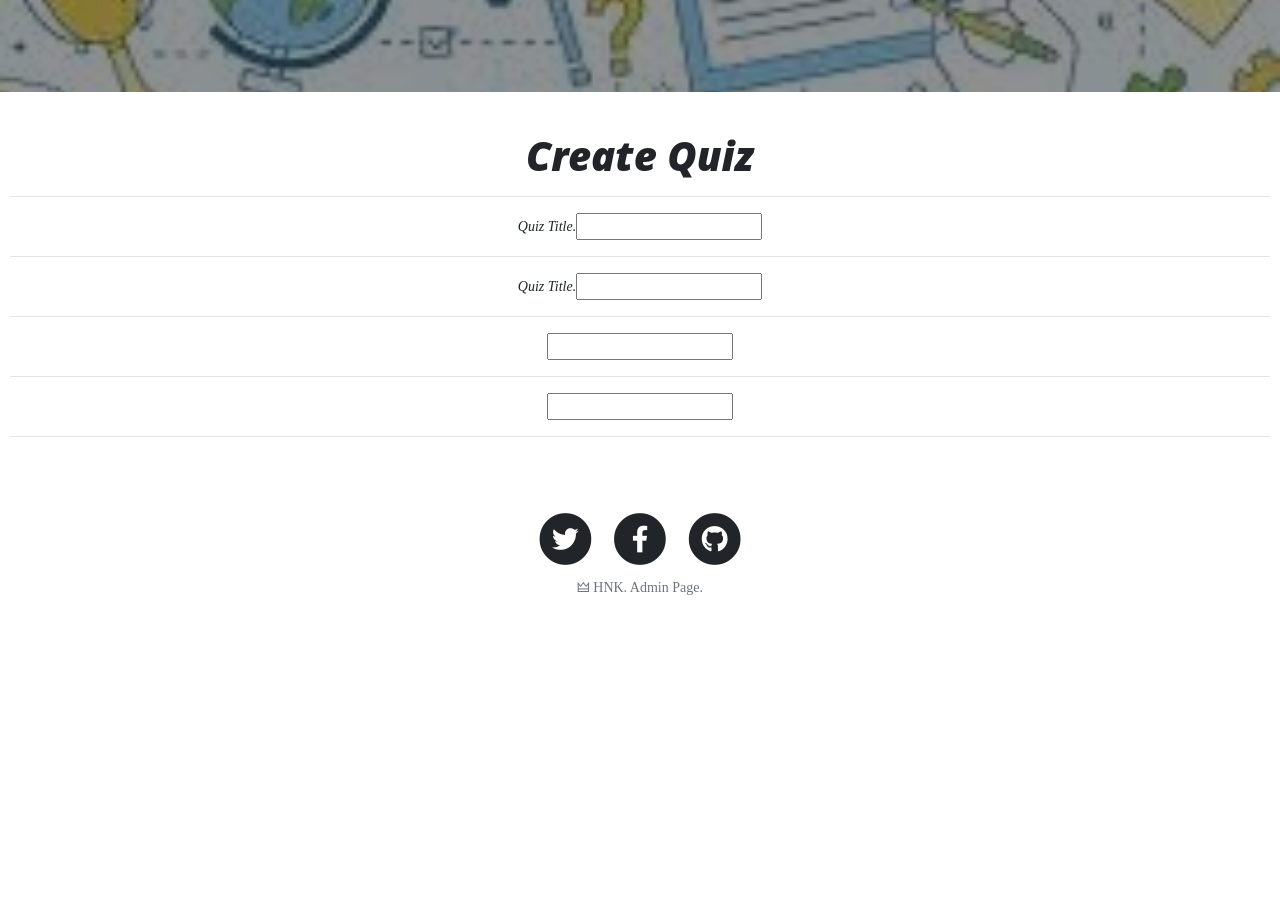
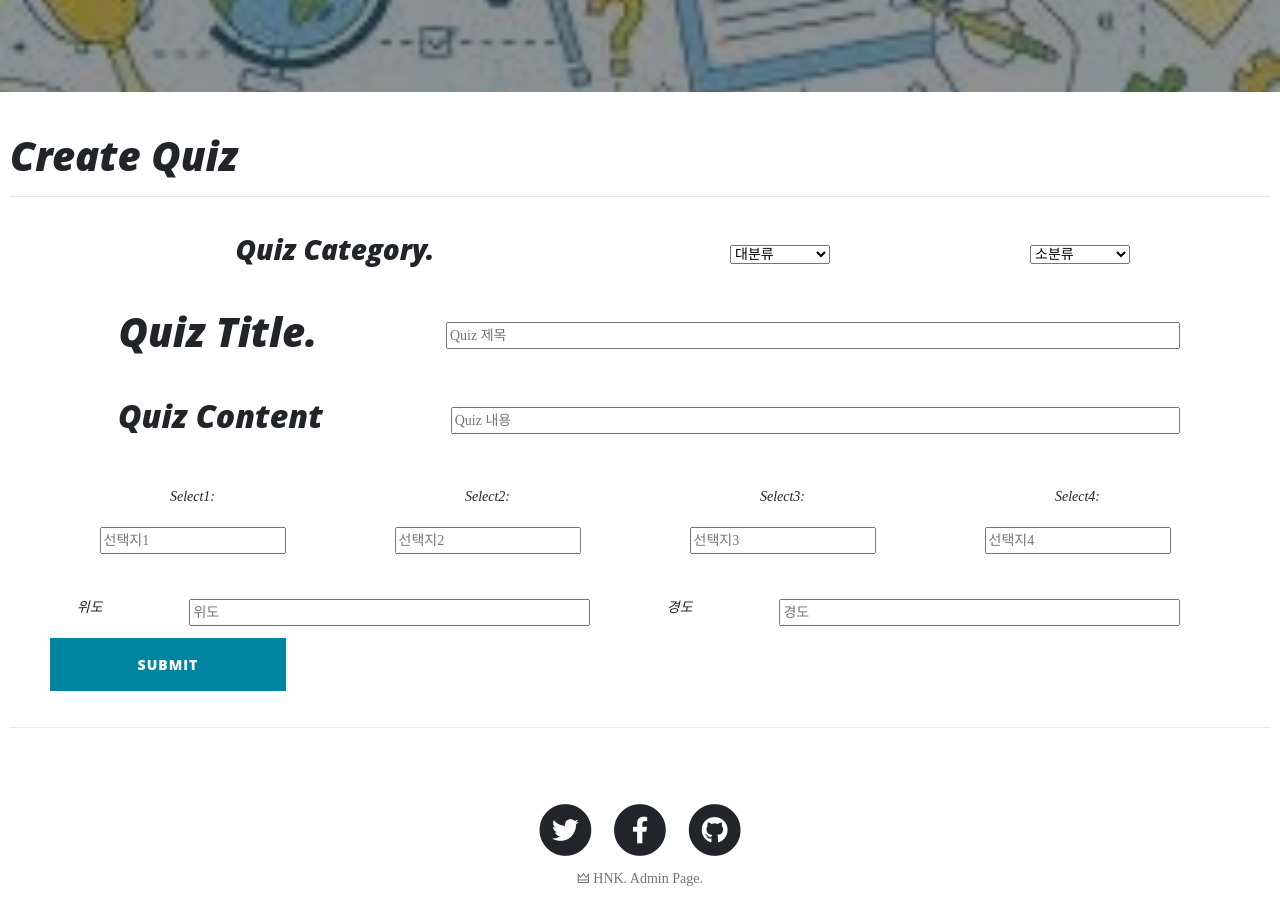
Before and after one commit to parkchoongho/HighEndKnowledge_front, a React (Create React App) app: page /createQuiz in a window 1280 px wide. Shown: the part 440-1364 px from the top of the page. Before the commit the page ends 1103 px from the top, so only its background shows below. Built offline with nearby package versions, Linux system fonts and the light colour scheme.

Commit message:
createQuiz page form.. Ready login, join

```diff
--- a/package.json
+++ b/package.json
@@ -4,6 +4,7 @@
   "private": true,
   "dependencies": {
     "@fortawesome/fontawesome-free": "^5.11.2",
+    "axios": "^0.19.0",
     "bootstrap": "^4.3.1",
     "eslint-config-airbnb": "^18.0.1",
     "react": "^16.11.0",
--- /dev/null
+++ b/src/common/config.js
@@ -0,0 +1,3 @@
+export const baseURL = "https://highendknowledge.herokuapp.com/";
+// process.env.NODE_ENV === "development"
+// "https://dry-coast-57935.herokuapp.com"
--- a/src/components/App.js
+++ b/src/components/App.js
@@ -6,7 +6,9 @@ import Header from "./Header";
 import Home from "./Home";
 import CreateQuiz from "./createQuiz";
 import Footer from "./Footer";
-import Quiz from "./Quiz";
+import Login from "./Login";
+import Join from "./Join";
+// import Quiz from "./Quiz";
 
 export default function App() {
   return (
@@ -14,6 +16,8 @@ export default function App() {
       <Nav />
       <Header />
       <Route exact path="/" component={Home} />
+      <Route exact path="/login" component={Login} />
+      <Route exact path="/join" component={Join} />
       <Route path="/createQuiz" component={CreateQuiz} />
       {/* <Route path="/:id" component={Quiz} /> */}
       <Footer />
--- a/src/components/Header.js
+++ b/src/components/Header.js
@@ -9,7 +9,7 @@ export default function Header() {
         <div className="row">
           <div className="col-lg-8 col-md-10 mx-auto">
             <div className="site-heading">
-              <h1>Quiz 제출 페이지</h1>
+              <h1>Quiz 관리 페이지</h1>
               <span className="subheading">관리자. 희자</span>
             </div>
           </div>
--- /dev/null
+++ b/src/components/Join.js
@@ -0,0 +1,115 @@
+import React, { useState } from "react";
+import axios from "axios";
+import { Redirect } from "react-router-dom";
+import { baseURL } from "../common/config";
+
+export default function Join() {
+  const [email, setEmail] = useState("");
+  const [password, setPassword] = useState("");
+  const [password2, setPassword2] = useState("");
+  const [isPasswordSame, setIsPasswordSame] = useState(false);
+  const [joinResult, setjoinResult] = useState(false);
+
+  const handleSubmit = async e => {
+    e.preventDefault();
+
+    if (!isPasswordSame) {
+      alert("Password Check. plz/");
+      return;
+    }
+    if (password.length < 3 || password2.length < 3) {
+      alert("Password Length is short! 3~30word plz");
+      return;
+    }
+    if (
+      !e.target.Name.value ||
+      !password ||
+      !password2 ||
+      !e.target.birth.value ||
+      !e.target.gender.value
+    ) {
+      alert("모든 필드를 채워야합니다.");
+      return;
+    }
+    const { data } = await axios.post(`${baseURL}/auth/join`, {
+      name: e.target.Name.value,
+      password,
+      birth: e.target.birth.value,
+      gender: e.target.gender.value
+    });
+    if (data.result) {
+      setjoinResult(true);
+    } else {
+      alert("회원가입 실패! 관리자에게 문의 부탁드려요.");
+    }
+  };
+
+  return (
+    <>
+      {joinResult && <Redirect to="/login" />}
+      <form onSubmit={handleSubmit}>
+        <div className="form-group">
+          <label>Name</label>
+          <input
+            type="text"
+            className="form-control"
+            name="Name"
+            placeholder="Use Name(ID)"
+          />
+        </div>
+        <div className="form-group">
+          <label>Password</label>
+          <input
+            type="password"
+            className="form-control"
+            name="password"
+            placeholder="Password"
+            value={password}
+            onChange={e => {
+              setPassword(e.target.value);
+              setIsPasswordSame(e.target.value === password2);
+            }}
+          />
+        </div>
+        <div className="form-group">
+          <label>Check Password</label>
+          <input
+            type="password"
+            className="form-control"
+            name="password2"
+            placeholder="Check Password"
+            value={password2}
+            onChange={e => {
+              setPassword2(e.target.value);
+              setIsPasswordSame(e.target.value === password);
+            }}
+          />
+          <small>
+            {isPasswordSame ? "좋아!" : "Password가 일치하지 않습니다."}
+          </small>
+        </div>
+        <div className="form-group">
+          <label>Brith</label>
+          <input
+            type="text"
+            className="form-control"
+            name="birth"
+            placeholder="Your Birth. Ex) 1999-02-02"
+          />
+        </div>
+        <div className="form-group">
+          <label>Gender</label>
+          <input
+            type="text"
+            className="form-control"
+            name="gender"
+            placeholder="Your Gender. Ex) male/female"
+          />
+        </div>
+        <button type="submit" className="btn btn-primary">
+          Submit
+        </button>
+      </form>
+    </>
+  );
+}
--- /dev/null
+++ b/src/components/Login.js
@@ -0,0 +1,70 @@
+import React, { useState } from "react";
+import axios from "axios";
+import { Redirect } from "react-router-dom";
+import { baseURL } from "../common/config";
+
+export default function Login({ setIsLoggedIn, setIsAdmin, history }) {
+  const [loginState, setLoginState] = useState("init");
+  const handleSubmit = async e => {
+    e.preventDefault();
+    const { data } = await axios.post(`${baseURL}/auth/login`, {
+      email: e.target.email.value,
+      password: e.target.password.value
+    });
+
+    if (!data.result) {
+      setLoginState("failed");
+    } else {
+      const { exp } = JSON.parse(
+        atob(data.token.split(".")[1]) // Base64 decoding
+      );
+      const expires = new Date(exp * 1000).toUTCString();
+      document.cookie = `Authorization=JWT ${data.token}; expires=${expires}`;
+      setIsAdmin(data.admin);
+      setIsLoggedIn(true);
+      setLoginState("success");
+    }
+  };
+
+  return (
+    <>
+      {loginState === "success" ? <Redirect to="/" /> : null}
+      <form onSubmit={handleSubmit}>
+        <small>
+          {loginState === "failed" && "이메일 혹은 비밀번호를 확인하세요."}
+        </small>
+        <div className="form-group">
+          <label htmlFor="exampleInputEmail1">Email address</label>
+          <input
+            type="email"
+            className="form-control"
+            id="exampleInputEmail1"
+            name="email"
+            aria-describedby="emailHelp"
+            placeholder="Enter email"
+          />
+        </div>
+        <div className="form-group">
+          <label htmlFor="exampleInputPassword1">Password</label>
+          <input
+            type="password"
+            className="form-control"
+            id="exampleInputPassword1"
+            name="password"
+            placeholder="Password"
+          />
+        </div>
+        <button type="submit" className="btn btn-primary">
+          Submit
+        </button>
+        <button
+          type="button"
+          className="btn btn-secondary"
+          onClick={() => history.push("/join")}
+        >
+          Sign in
+        </button>
+      </form>
+    </>
+  );
+}
--- a/src/components/Nav.js
+++ b/src/components/Nav.js
@@ -1,4 +1,4 @@
-import React from "react";
+import React, { useState } from "react";
 import { Link } from "react-router-dom";
 
 export default function Nav() {
@@ -31,6 +31,11 @@ export default function Nav() {
               </Link>
             </li>
             <li className="nav-item">
+              <Link className="nav-link" to="/login">
+                Login
+              </Link>
+            </li>
+            <li className="nav-item">
               <Link className="nav-link" to="/createQuiz">
                 Create Quiz
               </Link>
--- a/src/components/createQuiz.js
+++ b/src/components/createQuiz.js
@@ -1,22 +1,116 @@
 import React from "react";
 
 export default function CreateQuiz() {
+  const style = {
+    formContainer: {
+      display: "flex",
+      flexDirection: "column", // 혹은 'column'
+      padding: "20px 40px 20px 40px"
+    },
+    itemContainer: {
+      display: "inline-flex",
+      flexDirection: "row",
+      alignItems: "center"
+    },
+    item1: {
+      flexGrow: 1,
+      alignItems: "flex-start",
+      flexShrink: 1,
+      marginRight: "10px"
+    },
+    item2: {
+      flexGrow: 4,
+      margin: "0 50px 0 50px"
+    },
+    item3: {
+      flexGrow: 2,
+      maxWidth: "100px",
+      margin: "0 100px 0 100px"
+    },
+    title: {
+      textAlign: "left"
+    },
+    undisplay: {
+      display: "none"
+    },
+    btnSubmit: {
+      maxWidth: "20%"
+    }
+  };
+
   return (
-    <div className="caption">
-      <h1>Create Quiz</h1>
+    <div className="caption" style={style.fromMargin}>
+      <h1 style={style.title}>Create Quiz</h1>
       <hr />
-      <form>
-        <view>Quiz Title.</view>
-        <input type="text" />
+      <form style={style.formContainer}>
+        <div style={style.itemContainer}>
+          <h3 style={style.item1}>Quiz Category.</h3>
+          <select style={style.item3}>
+            <option style={style.undisplay} selected>
+              대분류
+            </option>
+            <option value="일반">일반</option>
+            <option value="과학">과학</option>
+            <option value="수학">수학</option>
+            <option value="지리">지리</option>
+            <option value="게임">게임</option>
+          </select>
+          <select style={style.item3}>
+            <option style={style.undisplay} selected>
+              소분류
+            </option>
+            <option value="1">1</option>
+            <option value="2">2</option>
+            <option value="3">3</option>
+            <option value="4">4</option>
+            <option value="5">5</option>
+          </select>
+        </div>
         <hr />
-        <view>Quiz Title.</view>
-        <input type="text" />
+        <div style={style.itemContainer}>
+          <h1 style={style.item1}>Quiz Title.</h1>
+          <input style={style.item2} type="text" placeholder="Quiz 제목" />
+        </div>
         <hr />
-        <input type="text" />
+        <div style={style.itemContainer}>
+          <h2 style={style.item1}>Quiz Content</h2>
+          <input style={style.item2} type="text" placeholder="Quiz 내용" />
+        </div>
         <hr />
-        <input type="text" />
+        <div style={style.itemContainer}>
+          <div style={style.item1}>
+            <p>Select1: </p>
+            <input type="text" placeholder="선택지1" />
+          </div>
+          <div style={style.item1}>
+            <p>Select2: </p>
+            <input type="text" placeholder="선택지2" />
+          </div>
+          <div style={style.item1}>
+            <p>Select3: </p>
+            <input type="text" placeholder="선택지3" />
+          </div>
+          <div style={style.item1}>
+            <p>Select4: </p>
+            <input type="text" placeholder="선택지4" />
+          </div>
+        </div>
         <hr />
+        <div style={style.itemContainer}>
+          <p style={style.item1}>위도</p>
+          <input style={style.item2} type="text" placeholder="위도" />
+          <p style={style.item1}>경도</p>
+          <input style={style.item2} type="text" placeholder="경도" />
+        </div>
+        <button
+          type="submit"
+          className="btn btn-primary"
+          style={style.btnSubmit}
+        >
+          Submit
+        </button>
       </form>
+      <hr />
     </div>
   );
 }
--- a/src/index.js
+++ b/src/index.js
@@ -5,5 +5,6 @@ import App from "./components/App";
 import "bootstrap/dist/css/bootstrap.min.css";
 import "@fortawesome/fontawesome-free/css/all.min.css";
 import "./static/css/clean-blog.min.css";
+import "./static/css/createQuiz.css";
 
 ReactDOM.render(<App />, document.getElementById("root"));
```
Also changed, not shown: src/static/css/createQuiz.css (added, +35 -0 lines), 2 other files (tests, documents, lock files or other folders).
